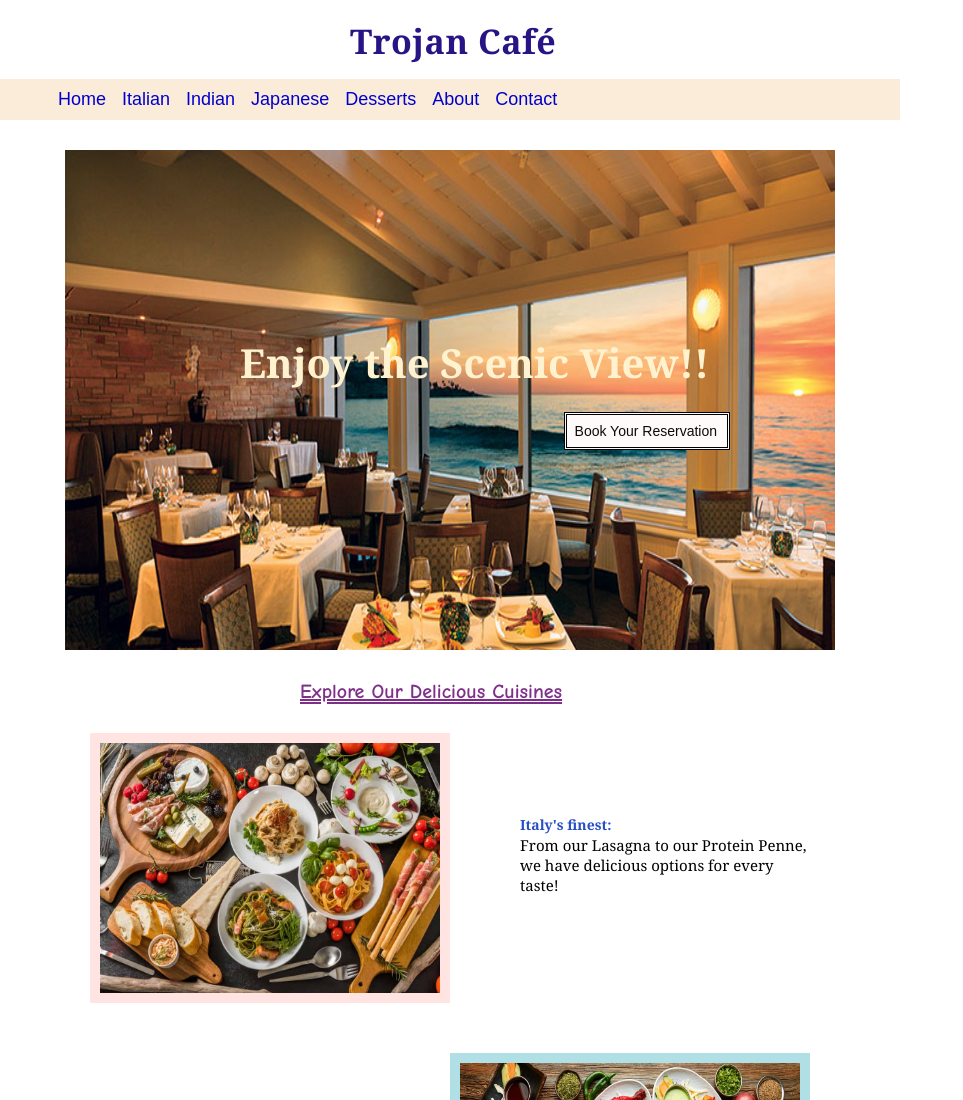
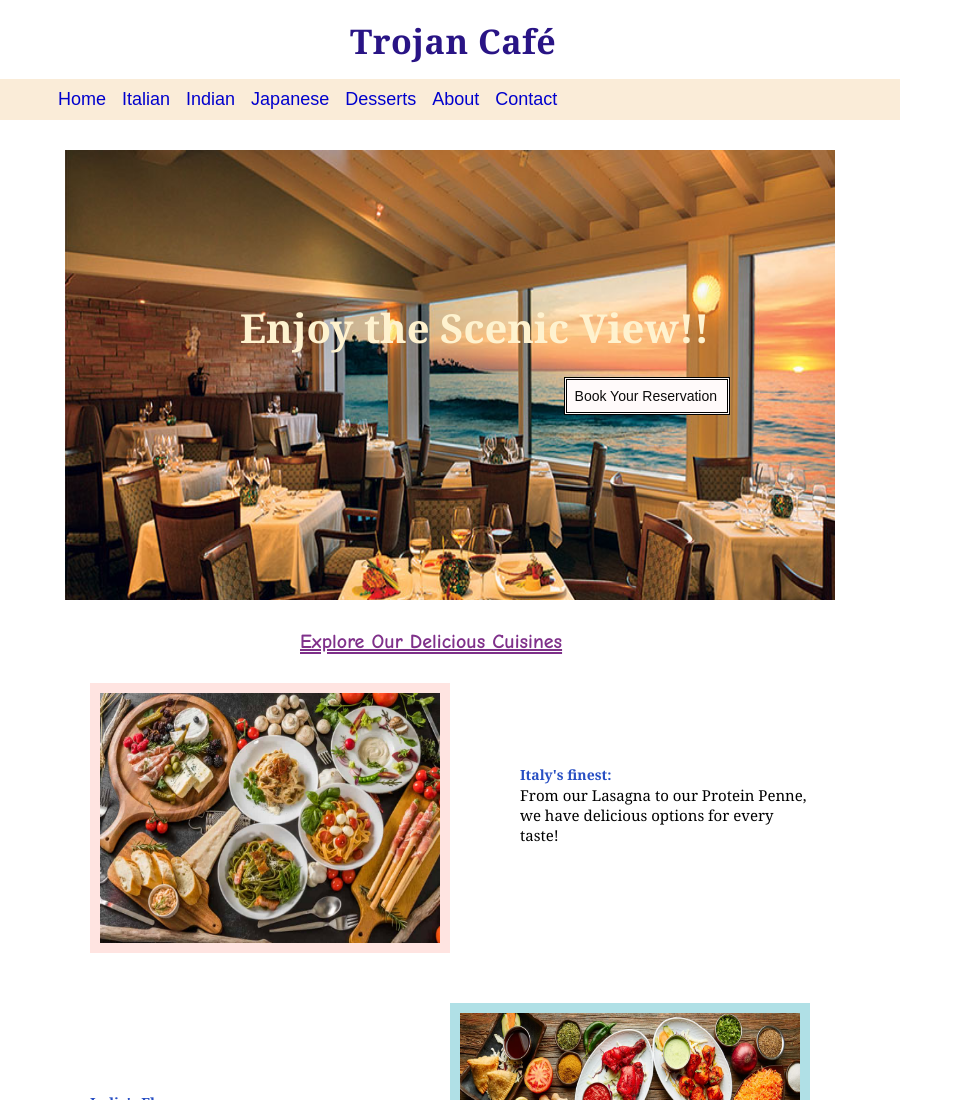
Before and after one commit to sulysu/2021-web, a plain HTML site: page hw3/HW3_home.html in a window 1280 px wide. Shown: the top 1100 px of the page, without its empty margins (0-963 px from the left). Drawn offline with Linux system fonts and the light colour scheme.

Commit message:
change background image size

```diff
--- a/hw3/style.css
+++ b/hw3/style.css
@@ -61,23 +61,23 @@ li a:visited{
   font-size: 40px;
   color: #FEF2CF;
   position: absolute;
-  top:185px;
+  top:150px;
   left:175px;
 }
 
 .parallax{
   background-image: url(./img/restaurant.png);
   width: 770px;
-  height: 500px;
+  height: 450px;
   background-attachment: fixed;
   background-repeat: no-repeat;
-  background-size: 864px 675px;
+  background-size: 864px 610px;
 }
 
 button{
   position: absolute;
   right:100px;
-  bottom:200px;
+  bottom:185px;
   border: black double;
   border-width: 3px;
   background-color:#fffafa;
```
Also changed, not shown: hw3/index.html (+5 -0 lines).
